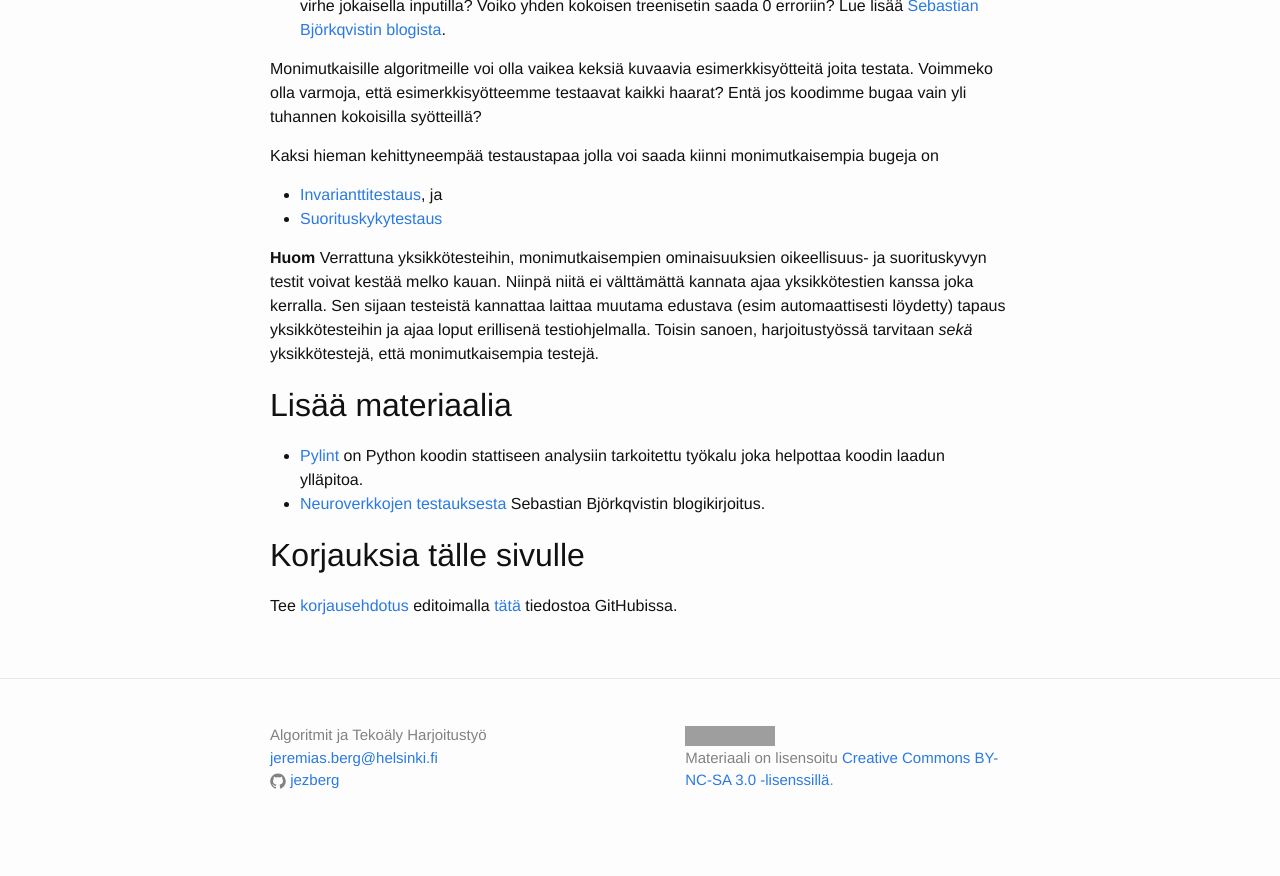
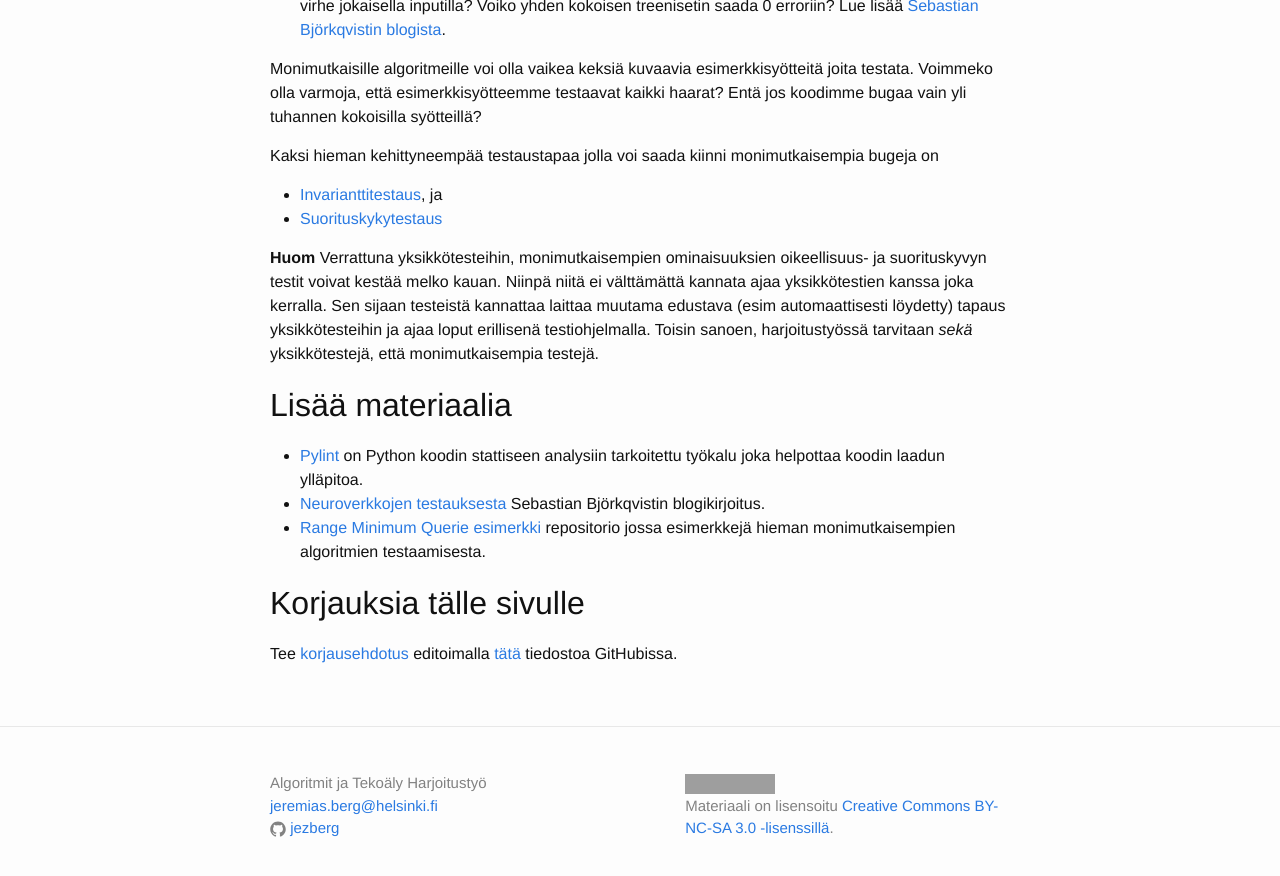
Before and after one commit to algolabra-hy/algolabra-hy.github.io, a Jekyll site: the page built from harjoitustyo_test.md, in a window 1280 px wide and 900 px high, scrolled down 825 px. Shown: the top 876 px of the window. Built offline with Jekyll 4.4.1, drawn with Linux system fonts in a browser that asks for light colours; before the commit the page ends 1677 px from its top, so only the background shows below that; grey boxes are pictures that could not be loaded.

Commit message:
more examples

```diff
--- a/harjoitustyo_test.md
+++ b/harjoitustyo_test.md
@@ -32,5 +32,6 @@ Kaksi hieman kehittyneempää testaustapaa jolla voi saada kiinni monimutkaisemp
 ## Lisää materiaalia
 - [Pylint](/pylint) on Python koodin stattiseen analysiin tarkoitettu työkalu joka helpottaa koodin laadun ylläpitoa.
 - [Neuroverkkojen testauksesta](https://www.sebastianbjorkqvist.com/blog/writing-automated-tests-for-neural-networks/) Sebastian Björkqvistin blogikirjoitus.
+- [Range Minimum Querie esimerkki](https://github.com/TiraLabra/Testing-and-rmq) repositorio jossa esimerkkejä hieman monimutkaisempien algoritmien testaamisesta.
 
 {% include typo_instructions.md %}
```
